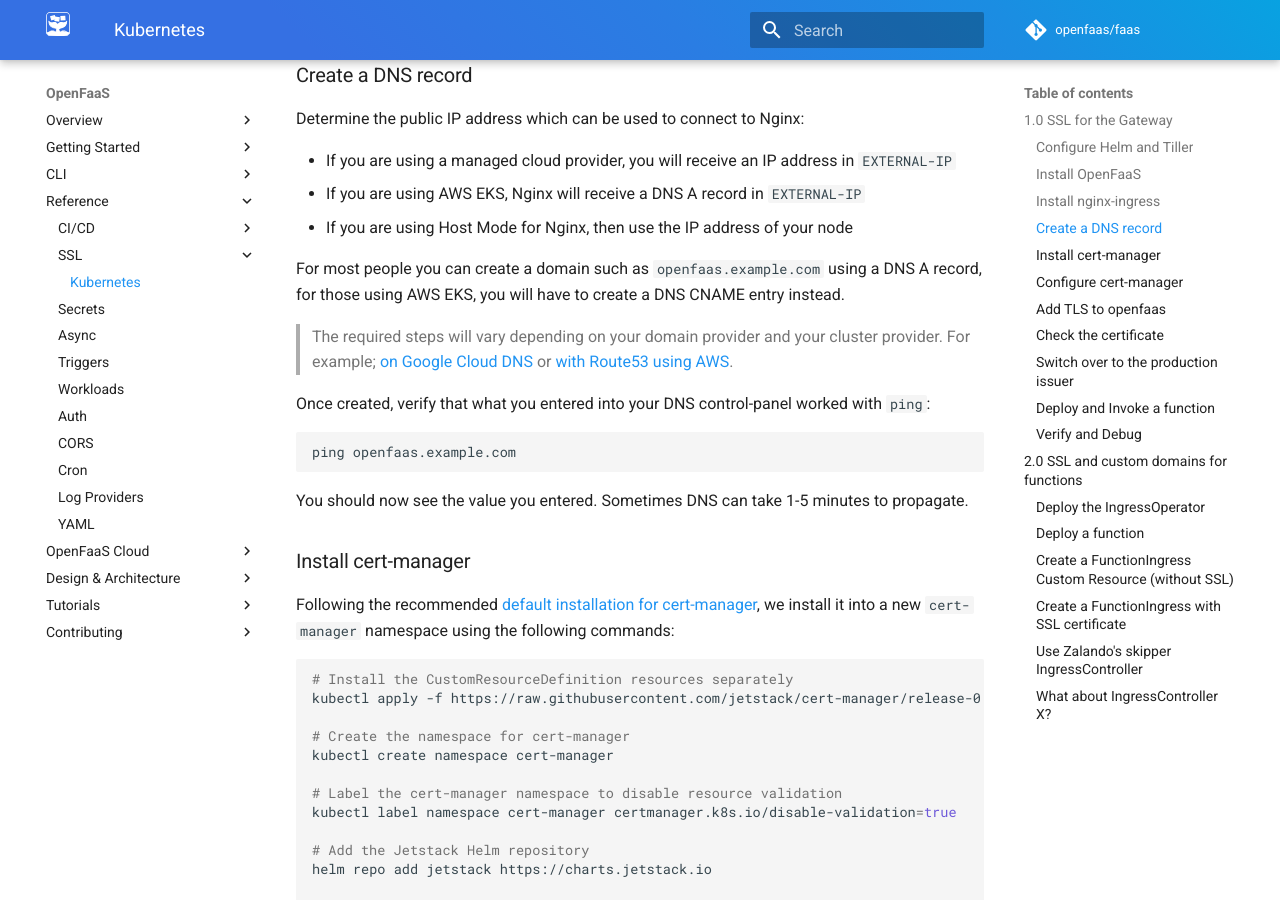
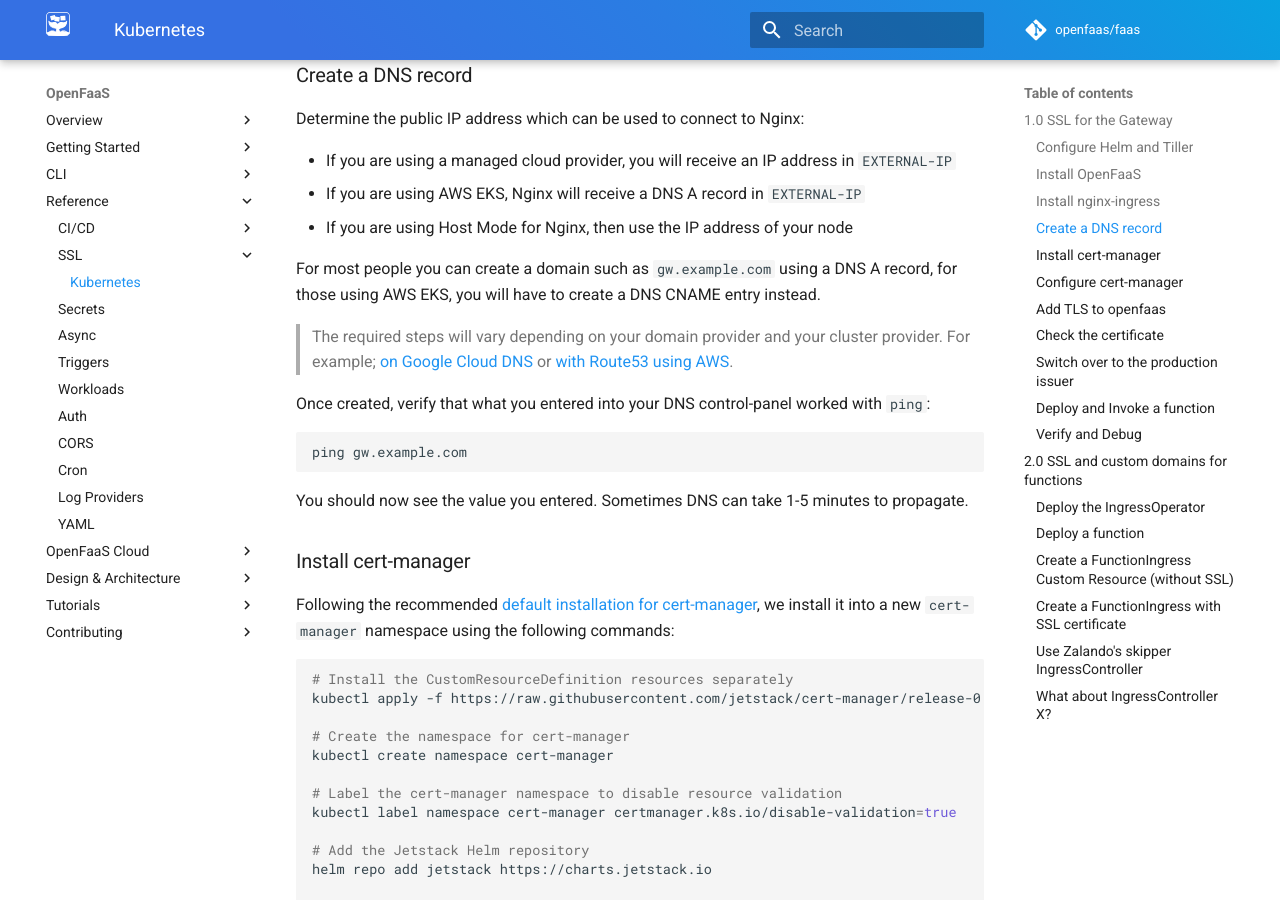
Before and after one commit to openfaas/docs, an MkDocs documentation site: the page built from docs/reference/ssl/kubernetes-with-cert-manager.md, in a window 1280 px wide and 900 px high, scrolled down 1634 px. Built offline with MkDocs 1.6.1 and Material for MkDocs 9.7.7, drawn with Linux system fonts in a browser that asks for light colours; comment, search, counter and statistics services are not loaded.

Commit message:
Align domain name
Signed-off-by: Alex Ellis (OpenFaaS Ltd) <alexellis2@gmail.com>

````diff
--- a/docs/reference/ssl/kubernetes-with-cert-manager.md
+++ b/docs/reference/ssl/kubernetes-with-cert-manager.md
@@ -66,14 +66,14 @@ Determine the public IP address which can be used to connect to Nginx:
 * If you are using AWS EKS, Nginx will receive a DNS A record in `EXTERNAL-IP`
 * If you are using Host Mode for Nginx, then use the IP address of your node
 
-For most people you can create a domain such as `openfaas.example.com` using a DNS A record, for those using AWS EKS, you will have to create a DNS CNAME entry instead.
+For most people you can create a domain such as `gw.example.com` using a DNS A record, for those using AWS EKS, you will have to create a DNS CNAME entry instead.
 
 > The required steps will vary depending on your domain provider and your cluster provider. For example; [on Google Cloud DNS](https://cloud.google.com/kubernetes-engine/docs/tutorials/configuring-domain-name-static-ip) or [with Route53 using AWS](https://kubernetes.io/docs/setup/custom-cloud/kops/#2-5-create-a-route53-domain-for-your-cluster).
 
 Once created, verify that what you entered into your DNS control-panel worked with `ping`:
 
 ```sh
-ping openfaas.example.com
+ping gw.example.com
 ```
 
 You should now see the value you entered. Sometimes DNS can take 1-5 minutes to propagate.
````
